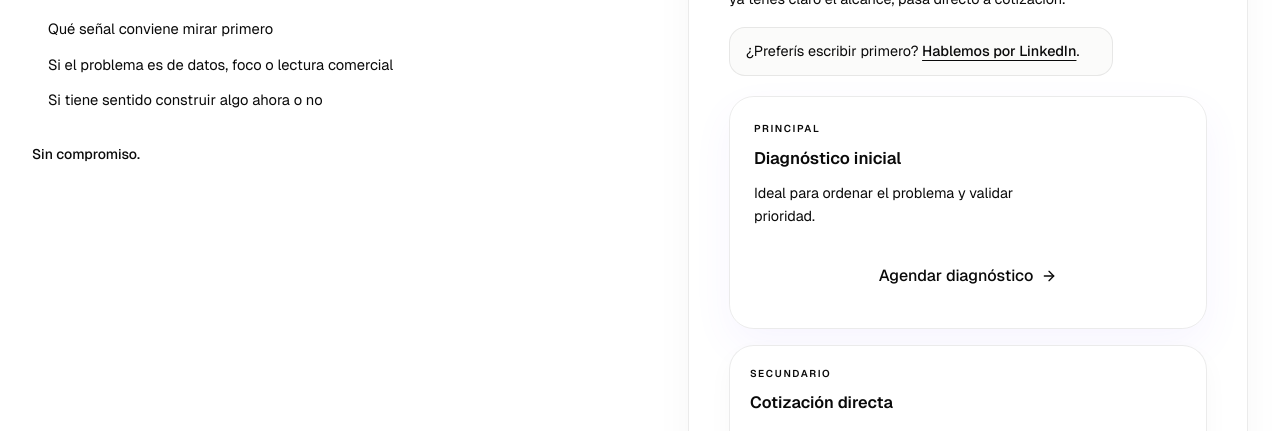
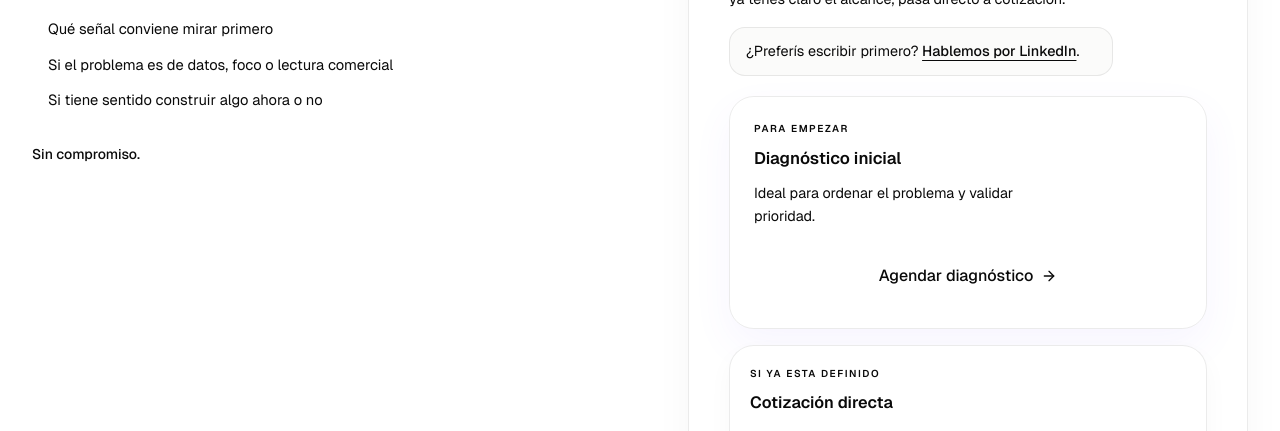
Before and after one commit to AluenIriarte/WebPage, a React (Vite) app: page / in a window 1280 px wide. Shown: the part 4220-4651 px from the top of the page. Built offline with nearby package versions, Linux system fonts and the light colour scheme.

Commit message:
refine(contact): replace hierarchy labels with decision cues

```diff
--- a/src/app/components/EntryOffer.tsx
+++ b/src/app/components/EntryOffer.tsx
@@ -118,7 +118,7 @@ export function EntryOffer() {
                 <div className="space-y-4">
                   <div className="rounded-[1.55rem] border border-accent/18 bg-accent/[0.05] p-6 shadow-[0_16px_40px_rgba(122,92,255,0.06)]">
                     <p className={`${cardLabelClassName} text-accent/52`}>
-                      PRINCIPAL
+                      PARA EMPEZAR
                     </p>
                     <p className="mt-2.5 text-[1.05rem] font-semibold text-foreground">
                       {"Diagn\u00f3stico inicial"}
@@ -141,7 +141,7 @@ export function EntryOffer() {
 
                   <div className="rounded-[1.55rem] border border-border/65 bg-white/95 p-5 shadow-[0_10px_26px_rgba(15,23,42,0.03)]">
                     <p className={`${cardLabelClassName} text-foreground/40`}>
-                      SECUNDARIO
+                      SI YA ESTA DEFINIDO
                     </p>
                     <p className="mt-2.5 text-[1.02rem] font-semibold text-foreground/95">
                       {"Cotizaci\u00f3n directa"}
```
